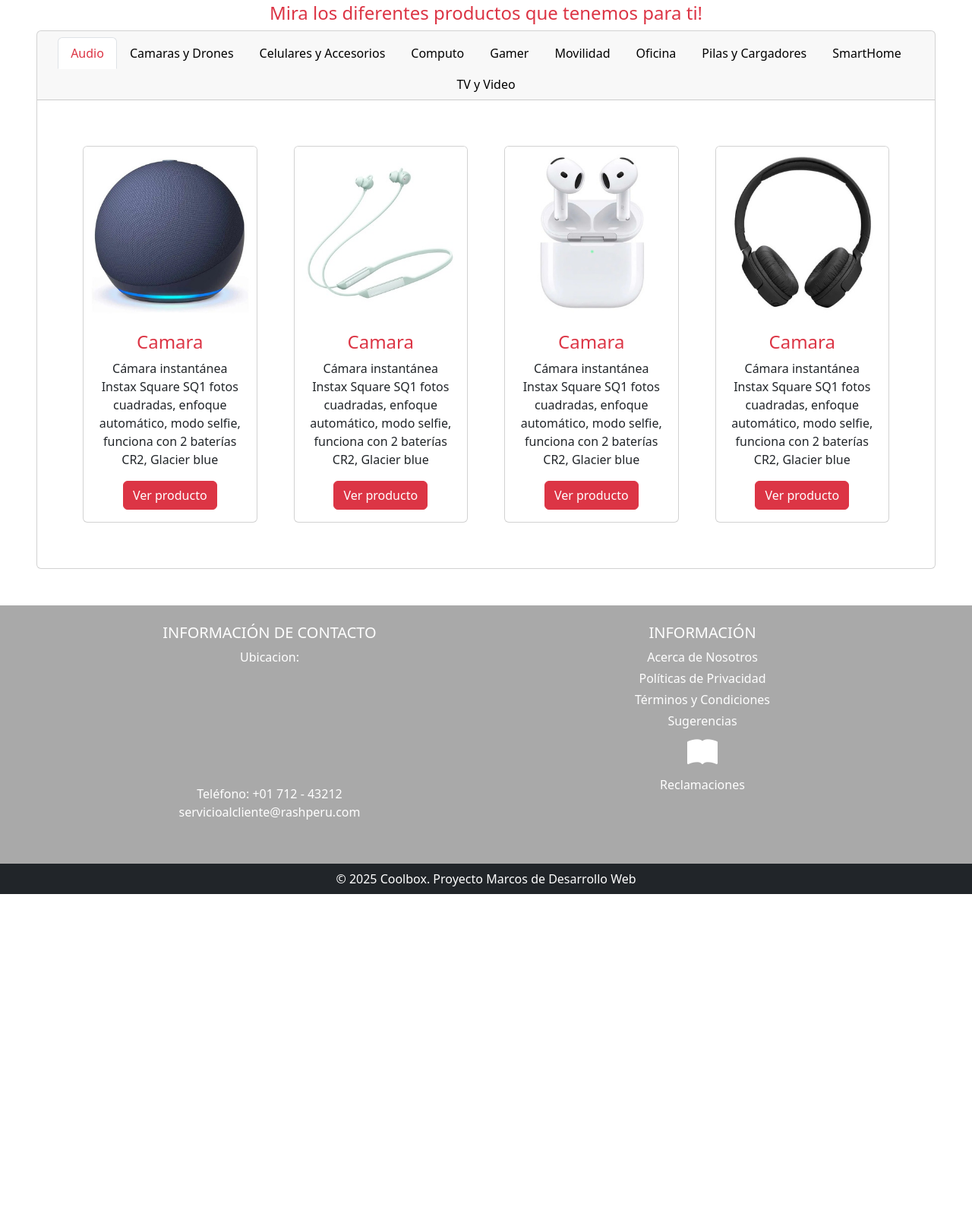
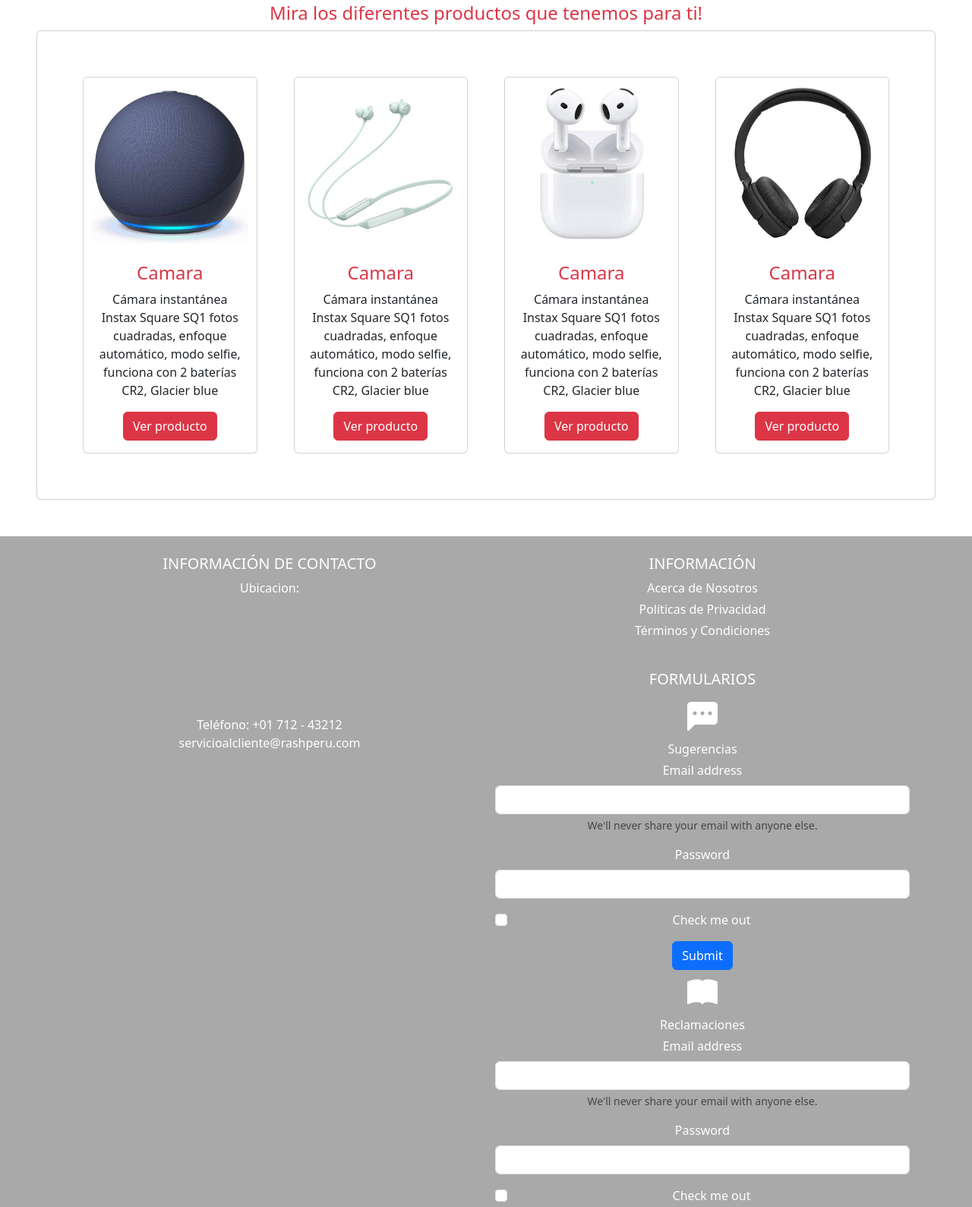
Before and after one commit to SaulAguilarLavado/Coolbox_Marcos_Desarrollo, a plain HTML site: page index.html in a window 1280 px wide. Shown: the part 690-2279 px from the top of the page at 76% size. Before the commit the page ends 1867 px from the top, so only its background shows below. Drawn offline with nearby package versions, Linux system fonts and the light colour scheme; grey boxes are pictures that could not be loaded; a script that the page names is missing.

Commit message:
Add index.html

```diff
--- a/index.html
+++ b/index.html
@@ -129,43 +129,7 @@
   <main class="p-5">
     <h4 class="text-center text-danger">Mira los diferentes productos que tenemos para ti!</h4>
     <div class="card text-center">
-      <div class="card-header">
-        <ul class="nav nav-tabs card-header-tabs d-flex justify-content-center" id="myTab" role="tablist">
-          <!--Nav de las Cards-->
-          <li class="nav-item" role="presentation">
-            <button class="nav-link text-danger active" id="audio-tab" data-bs-toggle="tab" data-bs-target="#audio" type="button" role="tab">Audio</button>
-          </li>
-          <li class="nav-item" role="presentation">
-            <button class="nav-link text-black" id="camara-tab" data-bs-toggle="tab" data-bs-target="#camara" type="button" role="tab">Camaras y Drones</button>
-          </li>
-          <li class="nav-item" role="presentation">
-            <button class="nav-link text-black" id="celulares-tab" data-bs-toggle="tab" data-bs-target="#celulares" type="button" role="tab">Celulares y Accesorios</button>
-          </li>
-          <li class="nav-item" role="presentation">
-            <button class="nav-link text-black" id="computo-tab" data-bs-toggle="tab" data-bs-target="#computo" type="button" role="tab">Computo</button>
-          </li>
-          <li class="nav-item" role="presentation">
-            <button class="nav-link text-black" id="gamer-tab" data-bs-toggle="tab" data-bs-target="#gamer" type="button" role="tab">Gamer</button>
-          </li>
-          <li class="nav-item" role="presentation">
-            <button class="nav-link text-black" id="movilidad-tab" data-bs-toggle="tab" data-bs-target="#movilidad" type="button" role="tab">Movilidad</button>
-          </li>
-          <li class="nav-item" role="presentation">
-            <button class="nav-link text-black" id="oficina-tab" data-bs-toggle="tab" data-bs-target="#oficina" type="button" role="tab">Oficina</button>
-          </li>
-          <li class="nav-item" role="presentation">
-            <button class="nav-link text-black" id="cargadores-tab" data-bs-toggle="tab" data-bs-target="#cargadores" type="button" role="tab">Pilas y Cargadores</button>
-          </li>
-          <li class="nav-item" role="presentation">
-            <button class="nav-link text-black" id="smart-tab" data-bs-toggle="tab" data-bs-target="#smart" type="button" role="tab">SmartHome</button>
-          </li>
-          <li class="nav-item" role="presentation">
-            <button class="nav-link text-black" id="tv-tab" data-bs-toggle="tab" data-bs-target="#tv" type="button" role="tab">TV y Video</button>
-        </ul>
-      </div>
-
-      <!--Lo que se va mostrar-->
-      <div class="card-body tab-content" id="myTabContent">
+      <div class="card-body  tab-content">
         <!--Audio-->
         <div class="tab-pane active" id="audio" role="tabpanel">
           <div class="productos row justify-content-center">
@@ -787,15 +751,52 @@
             <li><a href="#" class="text-white text-decoration-none d-block mb-1">Acerca de Nosotros</a></li>
             <li><a href="#" class="text-white text-decoration-none d-block mb-1">Políticas de Privacidad</a></li>
             <li><a href="#" class="text-white text-decoration-none d-block mb-1">Términos y Condiciones</a></li>
-            <li><a href="#" class="text-white text-decoration-none d-block mb-1"></a>Sugerencias</a>
+          </ul>
+          <br>
+          <h5 class="text-uppercase">Formularios</h5>
+          <ul class="list-unstyled sm">
+            <li><a href="#" class="text-white text-decoration-none d-block mb-1">
+              <i class="bi bi-chat-left-dots-fill fs-1"></i><br>
+              Sugerencias</a>
+              <form>
+                <div class="mb-3">
+                  <label for="exampleInputEmail1" class="form-label">Email address</label>
+                  <input type="email" class="form-control" id="exampleInputEmail1" aria-describedby="emailHelp">
+                  <div id="emailHelp" class="form-text">We'll never share your email with anyone else.</div>
+                </div>
+                <div class="mb-3">
+                  <label for="exampleInputPassword1" class="form-label">Password</label>
+                  <input type="password" class="form-control" id="exampleInputPassword1">
+                </div>
+                <div class="mb-3 form-check">
+                  <input type="checkbox" class="form-check-input" id="exampleCheck1">
+                  <label class="form-check-label" for="exampleCheck1">Check me out</label>
+                </div>
+                <button type="submit" class="btn btn-primary">Submit</button>
+              </form>
             </li>
             <li><a href="#" class="text-white text-decoration-none d-block mb-1">
                 <i class="bi bi-book-fill fs-1"></i><br>
                 Reclamaciones</a>
+                <form>
+                  <div class="mb-3">
+                    <label for="exampleInputEmail1" class="form-label">Email address</label>
+                    <input type="email" class="form-control" id="exampleInputEmail1" aria-describedby="emailHelp">
+                    <div id="emailHelp" class="form-text">We'll never share your email with anyone else.</div>
+                  </div>
+                  <div class="mb-3">
+                    <label for="exampleInputPassword1" class="form-label">Password</label>
+                    <input type="password" class="form-control" id="exampleInputPassword1">
+                  </div>
+                  <div class="mb-3 form-check">
+                    <input type="checkbox" class="form-check-input" id="exampleCheck1">
+                    <label class="form-check-label" for="exampleCheck1">Check me out</label>
+                  </div>
+                  <button type="submit" class="btn btn-primary">Submit</button>
+                </form>
             </li>
           </ul>
         </div>
-
       </div>
     </div>
   </footer>
--- a/js/card_nav_item.js
+++ /dev/null
@@ -1,26 +0,0 @@
-//Esperar a que el documento HTML esté completamente cargado
-document.addEventListener("DOMContentLoaded", function () {
-
-    // Seleccionar los elementos de la clase 'nav-link'
-    const navLinks = document.querySelectorAll('.nav-link');
-
-    // Recorrer cada enlace del nav
-    navLinks.forEach(link => {
-
-      // Agregar un evento para cuando Bootstrap haya mostrado la nueva pestaña
-      link.addEventListener('shown.bs.tab', function () {
-
-        // Asegurar que todos los tabs sean de color negro
-        navLinks.forEach(l => {
-          l.classList.remove('text-danger');
-          l.classList.add('text-black');
-        });
-
-        // El tab que fue clickeado (this) se le cambia el color a rojo
-        this.classList.remove('text-black');
-        this.classList.add('text-danger');
-      });
-
-    });
-
-  });
```
